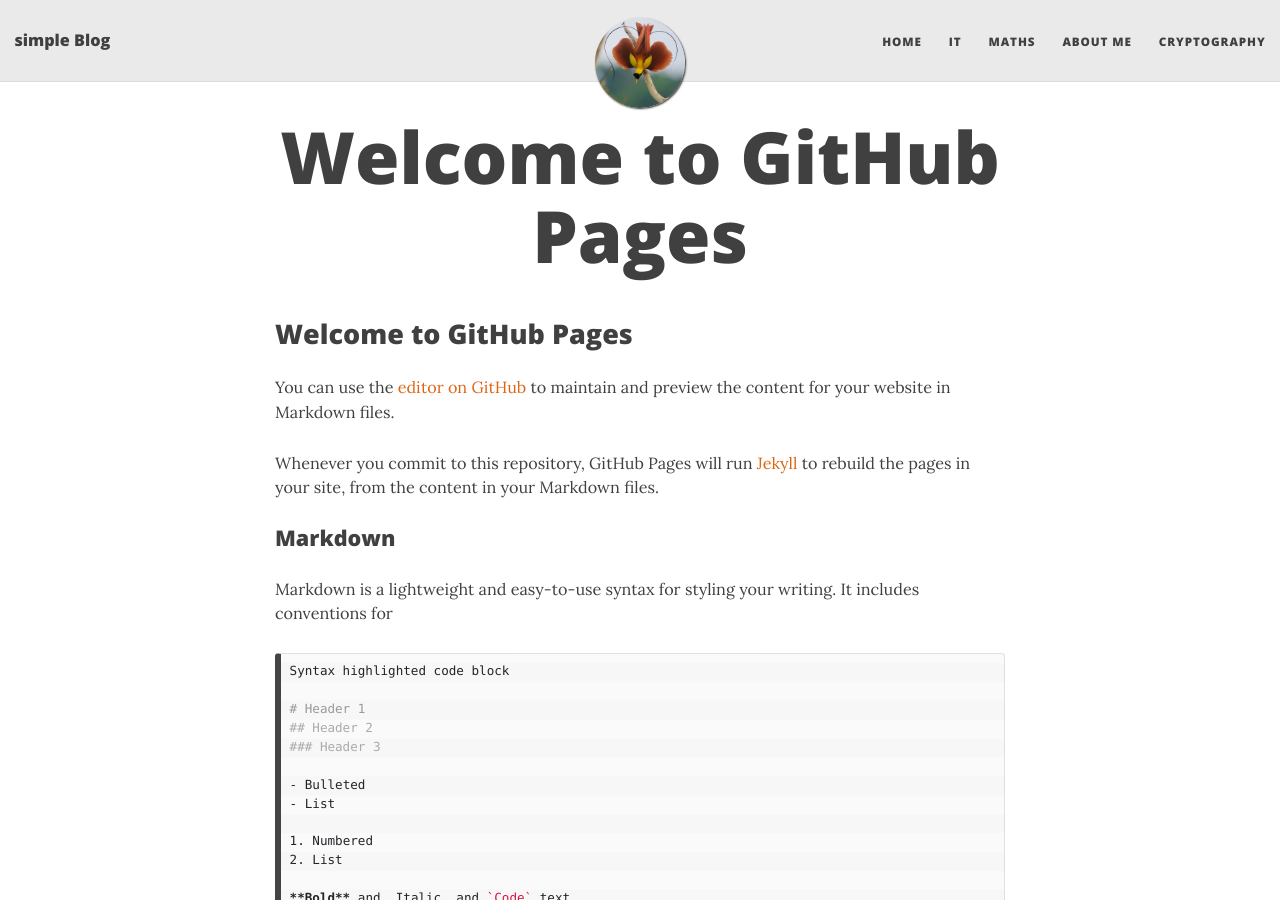
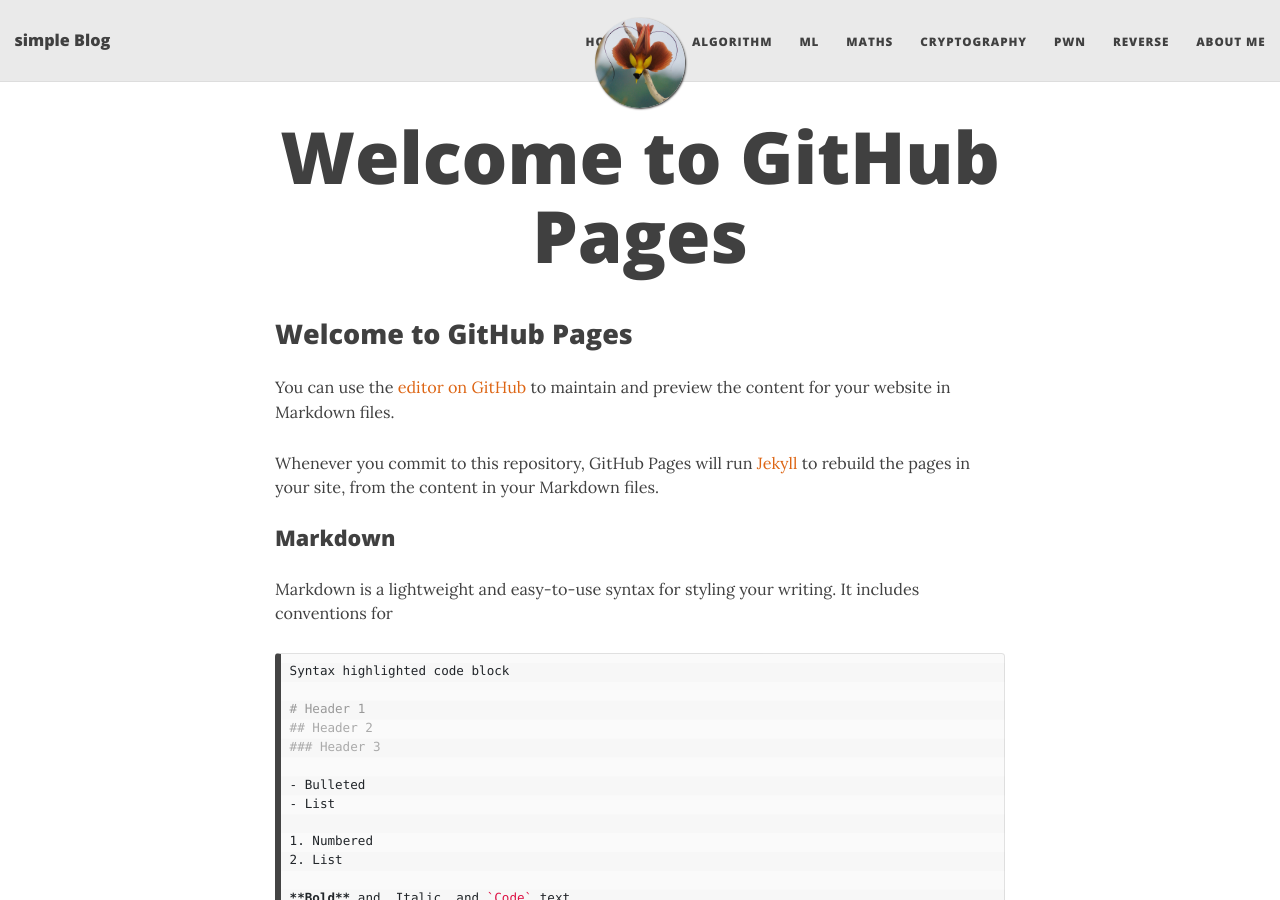
Before and after one commit to Seriouscatmusician/CryptographyMathBlog, a Jekyll site: the page built from index.md, in a window 1280 px wide and 900 px high. Built offline with Jekyll 4.4.1, drawn with Linux system fonts in a browser that asks for light colours; nearby versions of some CDN libraries; our own code applies the rules of GitHub Pages for plain Markdown files; formulas are drawn with MathJax 3; the list of posts is cut into pages by our own code.

Commit message:
Update _config.yml

```diff
--- a/_config.yml
+++ b/_config.yml
@@ -18,9 +18,14 @@
 navbar-links:
   Home: "index"
   IT: "it"
+  Algorithm: "algorithm"
+  ML: "ml"
   Maths: "maths"
+  Cryptography: "cryptography"
+  PWN: "pwn"
+  Reverse: "reverse"
   About Me: "about"
-  Cryptography: "cryptography"
+
 
 # --- Logo --- #
 # Image to show in the navigation bar - works best with a square image
```
